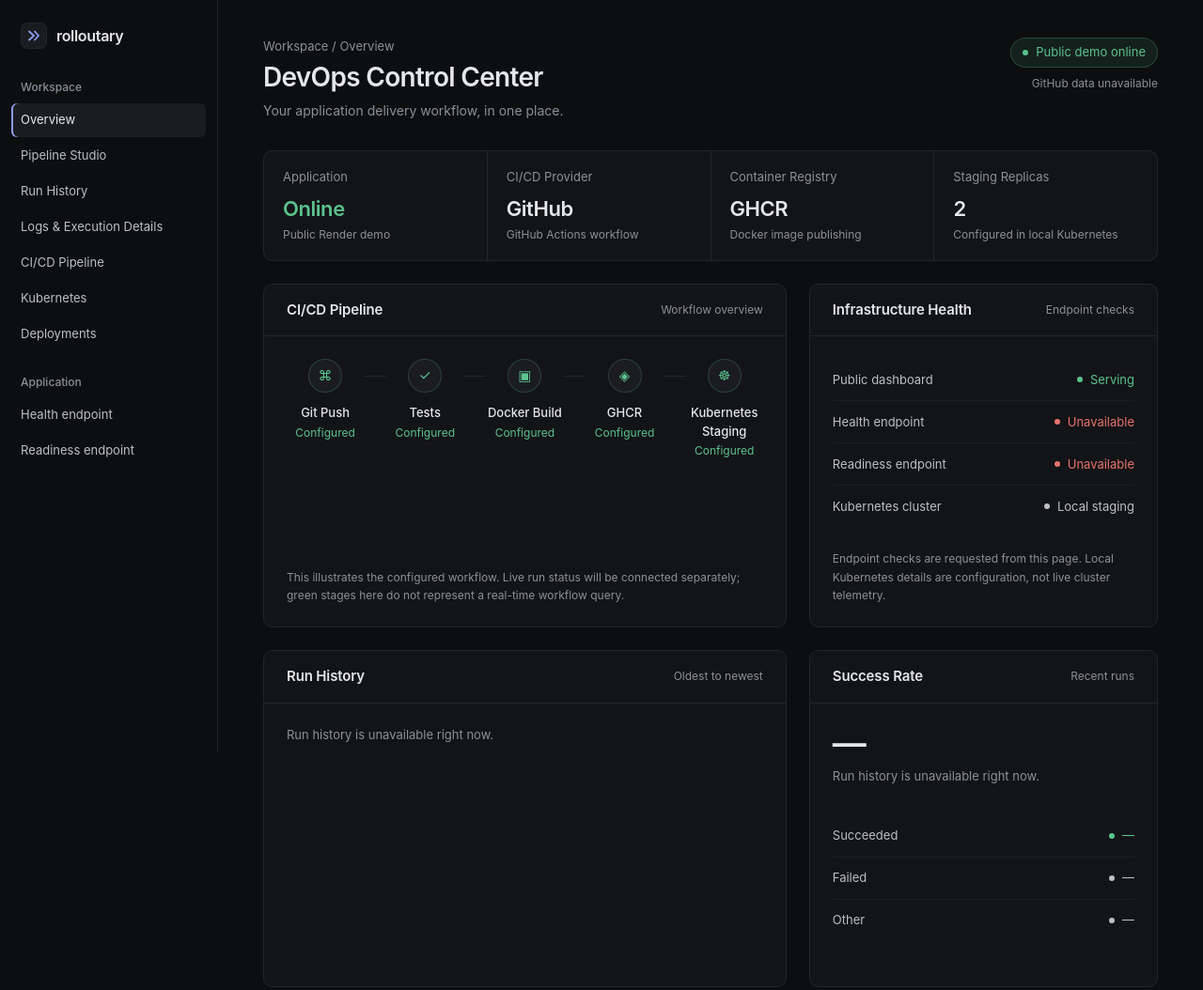
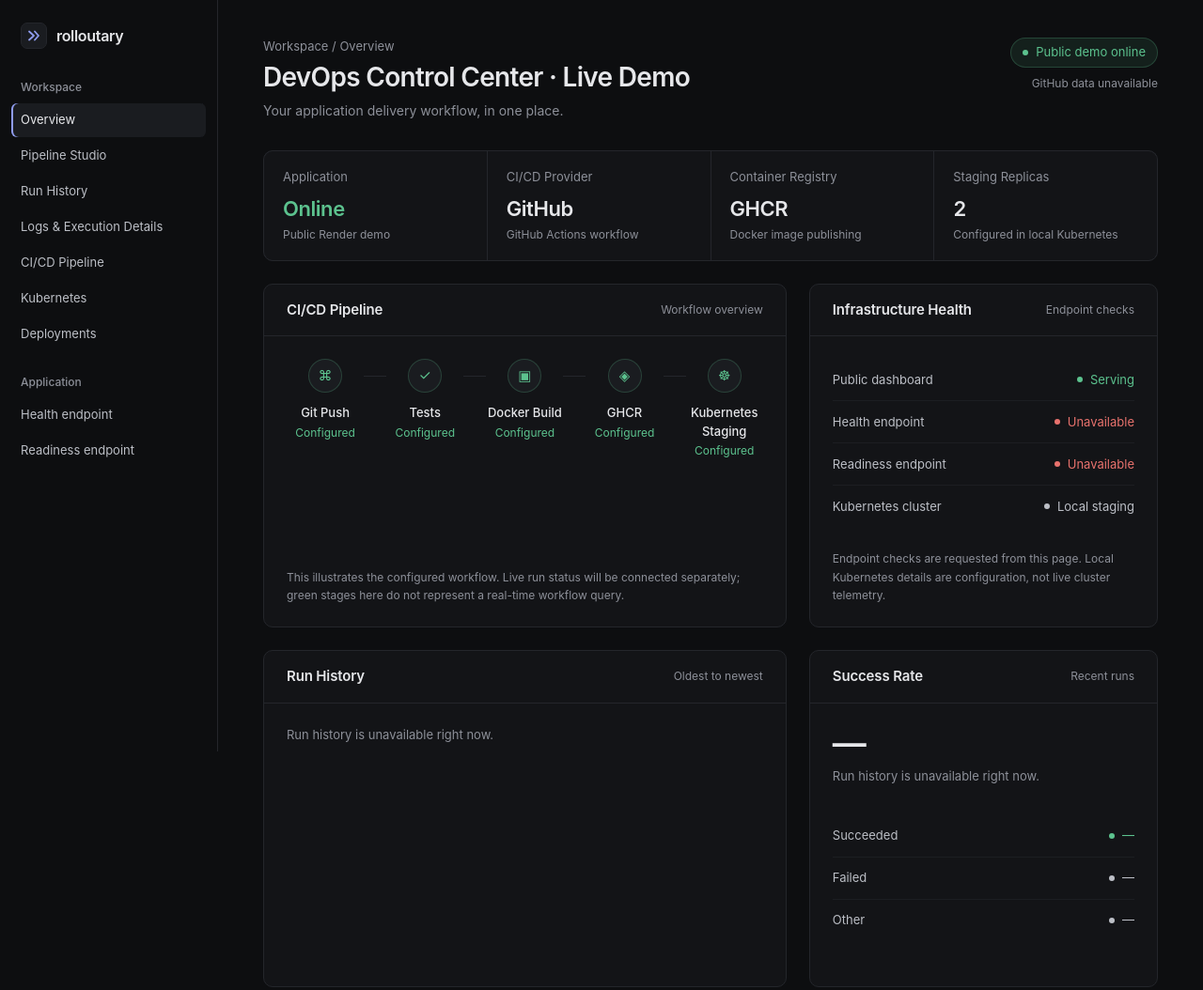
Before and after one commit to Aniketsahoo228/Rolloutary, a website: page app/src/dashboard.html in a window 1280 px wide. Shown: the top 1054 px of the page at 94% size. Drawn offline with Linux system fonts and the light colour scheme; no server answers.

Commit message:
demo: update live dashboard label

```diff
--- a/app/src/dashboard.html
+++ b/app/src/dashboard.html
@@ -490,7 +490,7 @@
       <header class="topbar" id="overview">
         <div>
           <div class="eyebrow">Workspace / Overview</div>
-          <h1>DevOps Control Center</h1>
+          <h1>DevOps Control Center · Live Demo</h1>
           <div class="subheading">Your application delivery workflow, in one place.</div>
         </div>
         <div class="header-meta"><div class="status"><span class="dot"></span> Public demo online</div><div class="updated" id="header-updated">Waiting for GitHub data…</div></div>
```
